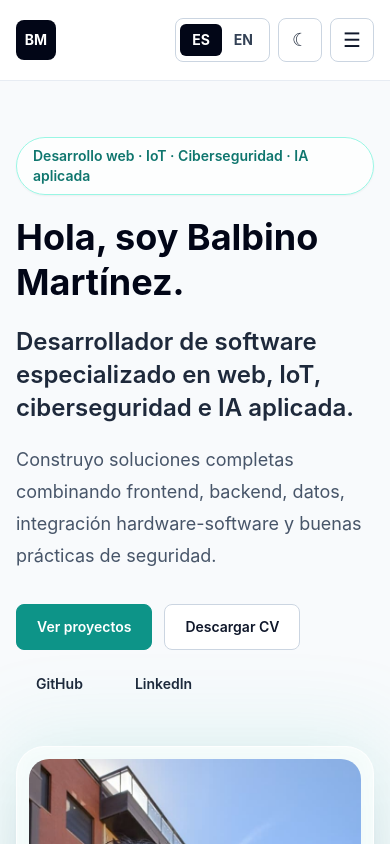
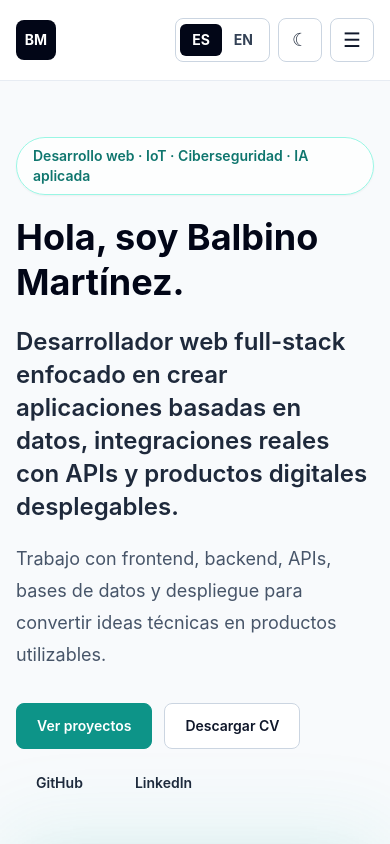
Before and after one commit to Balbib99/balbino-portfolio, a React (Vite) app: page / in a window 390 px wide. Shown: the top 844 px of the page. Built offline with nearby package versions, Linux system fonts and the light colour scheme.

Commit message:
Pequeñas modificaciones en la estructura

```diff
--- a/src/data/portfolioData.ts
+++ b/src/data/portfolioData.ts
@@ -16,8 +16,11 @@ export type Experience = {
 };
 
 export type CaseStudy = {
+  overview: string;
   problem: string;
   solution: string;
+  mainFeatures: string[];
+  techStack: string[];
   architecture: string[];
   role: string;
   technicalDecisions: string[];
@@ -77,9 +80,9 @@ export const personalData = {
   cvUrl: "/cv-balbino-martinez-es.pdf",
   heroTitle: "Hola, soy Balbino Martínez.",
   heroSubtitle:
-    "Desarrollador de software especializado en web, IoT, ciberseguridad e IA aplicada.",
+    "Desarrollador web full-stack enfocado en crear aplicaciones basadas en datos, integraciones reales con APIs y productos digitales desplegables.",
   heroDescription:
-    "Construyo soluciones completas combinando frontend, backend, datos, integración hardware-software y buenas prácticas de seguridad.",
+    "Trabajo con frontend, backend, APIs, bases de datos y despliegue para convertir ideas técnicas en productos utilizables.",
   professionalProfile:
     "Soy desarrollador de software con un perfil híbrido en desarrollo web, ciberseguridad, IoT e IA aplicada. Tengo experiencia en entornos reales de I+D, desarrollo de interfaces web, integración hardware-software, adquisición y visualización de datos, sistemas distribuidos y buenas prácticas de seguridad.",
   about:
@@ -120,24 +123,24 @@ export const aboutCards: AboutCard[] = [
 
 export const valueItems: ValueItem[] = [
   {
-    title: "Desarrollo web completo",
-    text: "Frontend, backend, APIs REST, autenticación, despliegue y mantenimiento de aplicaciones.",
+    title: "Interfaces modernas",
+    text: "Construyo interfaces responsive, mantenibles y pensadas para que el usuario entienda rápido el producto.",
   },
   {
-    title: "Datos e integración",
-    text: "Trabajo con bases de datos, datos temporales, visualización, adquisición de datos y conexión entre sistemas.",
+    title: "Integración completa",
+    text: "Conecto frontend con backend, APIs, autenticación y bases de datos para crear aplicaciones funcionales.",
   },
   {
-    title: "IoT y hardware-software",
-    text: "Experiencia conectando sensores, Raspberry Pi, servicios backend y plataformas de visualización.",
+    title: "Proyectos reales",
+    text: "He trabajado en soluciones aplicadas más allá de landing pages: datos, servicios, despliegue y producto.",
   },
   {
-    title: "Seguridad desde el diseño",
-    text: "Conocimientos en ISO 27001, análisis de riesgos, Linux, auditoría interna y buenas prácticas de protección de datos.",
+    title: "Datos, IoT y seguridad",
+    text: "Me interesan los productos basados en datos, sistemas conectados, ciberseguridad e integración hardware-software.",
   },
   {
-    title: "Automatización e IA",
-    text: "Uso de IA aplicada y automatizaciones para crear soluciones más eficientes y escalables.",
+    title: "Criterio técnico y UX",
+    text: "Cuido tanto la arquitectura y mantenibilidad como la claridad visual, el responsive y la experiencia de uso.",
   },
 ];
 
@@ -205,23 +208,25 @@ export const experiences: Experience[] = [
 export const projects: Project[] = [
   {
     name: "NBA Insight",
-    subtitle: "Full Stack NBA Analytics Platform",
+    subtitle: "Full-stack basketball analytics platform",
     badges: ["Proyecto principal", "Desplegado en producción", "NBA Analytics", "Demo disponible"],
     dashboardItems: [
       { label: "Games", value: "Stats" },
       { label: "Players", value: "Profiles" },
       { label: "Standings", value: "Live view" },
-      { label: "Favorites", value: "Persist" },
+      { label: "Favorites", value: "Saved" },
     ],
     description:
-      "Aplicación web full stack de análisis NBA desarrollada con React, TypeScript, Node.js y PostgreSQL. El proyecto incluye frontend desplegado en Vercel, backend conectado a servicios externos, autenticación JWT, modo demo, favoritos persistentes y una arquitectura pensada para separar la experiencia pública de la lógica backend.",
+      "Plataforma full-stack de analítica NBA desarrollada con React, TypeScript, Node.js y PostgreSQL. El proyecto permite explorar equipos, jugadores, standings, playoffs, comparativas y favoritos mediante una interfaz limpia, responsive y preparada como producto real desplegado.",
     technologies: [
       "React",
       "TypeScript",
       "Vite",
+      "Tailwind CSS",
       "Node.js",
       "Express",
       "PostgreSQL",
+      "API-Basketball",
       "JWT",
       "Vercel",
       "Render",
@@ -231,25 +236,48 @@ export const projects: Project[] = [
     highlights: [
       "Aplicación real desplegada en producción.",
       "Modo demo accesible para reclutadores sin necesidad de registro.",
+      "Exploración de teams, players, analytics, compare, standings y playoffs.",
       "Sistema de autenticación con JWT.",
       "Persistencia de favoritos.",
       "Arquitectura frontend/backend separada.",
       "Diseño responsive.",
-      "Uso de APIs externas y estrategia de fallback.",
+      "Uso de APIs externas con fallback/cache/mock data cuando es necesario.",
     ],
     caseStudy: {
+      overview:
+        "NBA Insight es una plataforma full-stack de analítica de baloncesto diseñada para explorar equipos, jugadores, standings, playoffs y favoritos de usuario mediante una interfaz limpia y responsive.",
       problem:
-        "Quería construir una plataforma web que permitiese consultar información NBA de forma clara, moderna y accesible, demostrando una arquitectura full stack real y desplegada en producción.",
+        "Las aplicaciones de datos deportivos suelen depender de APIs externas, disponibilidad irregular y estructuras de datos complejas. El objetivo era construir un producto presentable en portfolio que se sintiera realista y mantuviera una demo pública estable y accesible.",
       solution:
-        "Desarrollé una aplicación con frontend en React y TypeScript, backend en Node.js y Express, autenticación con JWT, persistencia de favoritos y despliegue usando Vercel, Render y Neon.",
+        "La aplicación combina un frontend en React y TypeScript con backend en Node.js/Express, persistencia en PostgreSQL y una estrategia híbrida de datos usando información cacheada, mockeada o externa según el entorno.",
+      mainFeatures: [
+        "Teams, players, standings y playoffs.",
+        "Analytics, compare y favoritos persistentes.",
+        "Modo demo para probar la aplicación sin registro.",
+        "Autenticación con JWT y separación de experiencia pública/backend.",
+        "Fallback/cache/mock data para mantener una experiencia estable.",
+      ],
+      techStack: [
+        "React",
+        "TypeScript",
+        "Vite",
+        "Tailwind CSS",
+        "Node.js",
+        "Express",
+        "PostgreSQL / Neon",
+        "Render",
+        "Vercel",
+        "API-Basketball",
+      ],
       architecture: [
         "Frontend en React, TypeScript y Vite.",
+        "Interfaz construida con Tailwind CSS y diseño responsive.",
         "Backend con Node.js y Express.",
         "Base de datos PostgreSQL alojada en Neon.",
         "Despliegue del frontend en Vercel.",
         "Despliegue del backend en Render.",
         "Modo demo con persistencia local para permitir que cualquier recruiter pruebe la aplicación sin registrarse.",
-        "Integración con APIs externas para datos NBA.",
+        "Integración con API-Basketball para datos NBA sin exponer API keys en el frontend.",
       ],
       role:
         "Diseñé y desarrollé la aplicación completa, desde la estructura frontend y la experiencia de usuario hasta la integración backend, autenticación, persistencia de favoritos y despliegue.",
@@ -258,14 +286,14 @@ export const projects: Project[] = [
         "Modo demo accesible sin registro.",
         "Persistencia de favoritos.",
         "Uso de APIs externas.",
-        "Estrategia de fallback para mantener una experiencia estable.",
+        "Estrategia de fallback/cache/mock data para mantener una experiencia estable.",
         "Diseño responsive orientado a producto.",
         "Separación entre experiencia pública y lógica backend.",
       ],
       result:
         "Una aplicación funcional y desplegada que puede ser probada directamente por reclutadores, mostrando capacidades de desarrollo frontend, backend, integración de datos, autenticación, despliegue y diseño de producto.",
       learning:
-        "Este proyecto me permitió reforzar conocimientos de arquitectura full stack, despliegue real, autenticación, consumo de APIs externas, persistencia de datos y experiencia de usuario.",
+        "Este proyecto me permitió mejorar mi capacidad para diseñar arquitectura frontend, conectar servicios backend, gestionar variables de entorno, resolver problemas de despliegue, estructurar integraciones con APIs y construir un producto pulido para usuarios reales.",
     },
     links: {
       demo: "https://nba-insight-eight.vercel.app/",
@@ -276,46 +304,28 @@ export const projects: Project[] = [
 
 export const skillCategories: SkillCategory[] = [
   {
-    title: "Frontend",
+    title: "Frontend Engineering",
     description:
-      "Desarrollo interfaces modernas, adaptables y mantenibles usando tecnologías actuales del ecosistema web.",
-    items: ["React", "TypeScript", "JavaScript", "Angular", "Vite", "HTML", "CSS", "Tailwind CSS"],
+      "Desarrollo interfaces modernas, responsive y mantenibles usando tecnologías actuales del ecosistema web.",
+    items: ["React", "TypeScript", "Vite", "Tailwind CSS", "Diseño responsive", "Modo oscuro"],
   },
   {
-    title: "Backend",
+    title: "Backend & APIs",
     description:
-      "Construcción de APIs, lógica de negocio, autenticación y servicios backend para aplicaciones web.",
-    items: ["Node.js", "Express", "Python", "APIs REST", "JWT"],
+      "Construcción de APIs, lógica de negocio, autenticación e integración con servicios externos.",
+    items: ["Node.js", "Express", "APIs REST", "PostgreSQL", "Integración de APIs externas"],
   },
   {
-    title: "Datos y bases de datos",
+    title: "Data & Deployment",
     description:
-      "Trabajo con bases de datos relacionales y temporales para almacenar, consultar y visualizar información.",
-    items: ["PostgreSQL", "Neon", "InfluxDB", "Bases de datos temporales", "Visualización de datos"],
+      "Trabajo con despliegue, configuración y visualización de datos para llevar aplicaciones a producción.",
+    items: ["Vercel", "Render", "Neon", "Visualización de datos", "Variables de entorno"],
   },
   {
-    title: "DevOps y despliegue",
+    title: "IoT & Cybersecurity",
     description:
-      "Uso de herramientas de control de versiones, despliegue y configuración para llevar aplicaciones a producción.",
-    items: ["Git", "GitHub", "Vercel", "Render", "Docker", "Variables de entorno", "Nginx"],
-  },
-  {
-    title: "IoT y sistemas Linux",
-    description:
-      "Experiencia con Linux, Raspberry Pi, sensores y adquisición de datos en entornos de integración hardware-software.",
-    items: ["Linux", "Raspberry Pi", "Sensores", "MQTT", "Adquisición de datos", "Integración hardware-software", "Servicios Linux", "Systemd"],
-  },
-  {
-    title: "Ciberseguridad",
-    description:
-      "Conocimientos en seguridad de la información, análisis de riesgos, auditoría interna y herramientas de evaluación técnica.",
-    items: ["ISO 27001", "ISO 27002", "Análisis de riesgos", "Auditoría interna", "Linux", "Metasploit", "SQLMap", "TryHackMe"],
-  },
-  {
-    title: "IA aplicada y automatización",
-    description:
-      "Uso de inteligencia artificial y automatizaciones para mejorar procesos, productividad y soluciones software.",
-    items: ["IA aplicada", "Automatizaciones", "Agentes IA", "Flujos de trabajo", "Productividad con IA"],
+      "Experiencia con Linux, Raspberry Pi, sensores y fundamentos de ciberseguridad en sistemas conectados.",
+    items: ["Raspberry Pi", "Sensores", "MQTT", "Linux", "Fundamentos de ciberseguridad", "ISO 27001"],
   },
 ];
 
--- a/src/i18n/en.ts
+++ b/src/i18n/en.ts
@@ -16,9 +16,9 @@ export const en: typeof es = {
     profileImage: "/balbino-profile.jpg",
     cvUrl: "/cv-balbino-martinez-en.pdf",
     heroTitle: "Hi, I’m Balbino Martínez.",
-    heroSubtitle: "Software developer focused on web development, IoT, cybersecurity and applied AI.",
+    heroSubtitle: "Full-stack developer building data-driven web applications with React, TypeScript and real-world API integrations.",
     heroDescription:
-      "I build end-to-end solutions combining frontend, backend, data, hardware–software integration and security best practices.",
+      "I work across frontend, backend, APIs, databases and deployment to turn technical ideas into usable products.",
     professionalProfile:
       "I’m a software developer with a hybrid profile in web development, cybersecurity, IoT and applied AI. I have experience in real R&D environments, web interface development, hardware–software integration, data acquisition and visualization, distributed systems and security best practices.",
     about:
@@ -39,9 +39,9 @@ export const en: typeof es = {
     github: "GitHub",
     linkedin: "LinkedIn",
     viewNbaInsight: "View NBA Insight",
-    viewDemo: "View demo",
-    viewCode: "View code",
-    technicalDetails: "Technical details",
+    viewDemo: "Live Demo",
+    viewCode: "GitHub",
+    technicalDetails: "Case Study",
   },
   hero: {
     tag: "Web development · IoT · Cybersecurity · Applied AI",
@@ -81,11 +81,11 @@ export const en: typeof es = {
     description:
       "My profile combines web development, data, IoT and cybersecurity, allowing me to contribute to different stages of a solution: from the user interface to integration with systems, APIs, databases and security best practices.",
     items: [
-      { title: "Full web development", text: "Frontend, backend, REST APIs, authentication, deployment and application maintenance." },
-      { title: "Data and integration", text: "Work with databases, time-series data, visualization, data acquisition and system integration." },
-      { title: "IoT and hardware-software", text: "Experience connecting sensors, Raspberry Pi, backend services and visualization platforms." },
-      { title: "Security by design", text: "Knowledge of ISO 27001, risk analysis, Linux, internal auditing and data protection best practices." },
-      { title: "Automation and AI", text: "Use of applied AI and automation to create more efficient and scalable solutions." },
+      { title: "Modern interfaces", text: "I build responsive, maintainable interfaces designed to make products easy to understand and use." },
+      { title: "End-to-end integration", text: "I connect frontend with backend services, APIs, authentication and databases to build functional applications." },
+      { title: "Real-world projects", text: "I have worked on applied solutions beyond landing pages: data, services, deployment and product thinking." },
+      { title: "Data, IoT and security", text: "I am interested in data-driven products, connected systems, cybersecurity and hardware-software integration." },
+      { title: "Technical quality and UX", text: "I care about architecture and maintainability as much as visual clarity, responsiveness and user experience." },
     ],
   },
   experience: {
@@ -155,7 +155,7 @@ export const en: typeof es = {
     items: [
       {
         name: "NBA Insight",
-        subtitle: "Full Stack NBA Analytics Platform",
+        subtitle: "Full-stack basketball analytics platform",
         badges: ["Main project", "Deployed in production", "NBA Analytics", "Demo available"],
         dashboardItems: [
           { label: "Games", value: "Stats" },
@@ -164,30 +164,53 @@ export const en: typeof es = {
           { label: "Favorites", value: "Saved" },
         ],
         description:
-          "Full-stack NBA analytics web application built with React, TypeScript, Node.js and PostgreSQL. The project includes a frontend deployed on Vercel, a backend connected to external services, JWT authentication, demo mode, persistent favorites and an architecture designed to separate the public experience from backend logic.",
-        technologies: ["React", "TypeScript", "Vite", "Node.js", "Express", "PostgreSQL", "JWT", "Vercel", "Render", "Neon", "Git"],
+          "Full-stack NBA analytics platform built with React, TypeScript, Node.js and PostgreSQL. It lets users explore teams, players, standings, playoffs, comparisons and favorites through a clean, responsive interface prepared as a real deployed product.",
+        technologies: ["React", "TypeScript", "Vite", "Tailwind CSS", "Node.js", "Express", "PostgreSQL", "API-Basketball", "JWT", "Vercel", "Render", "Neon", "Git"],
         highlights: [
           "Real application deployed in production.",
           "Demo mode available for recruiters without registration.",
+          "Teams, players, analytics, compare, standings and playoffs.",
           "JWT authentication system.",
           "Persistent favorites.",
           "Separated frontend/backend architecture.",
           "Responsive design.",
-          "External APIs and fallback strategy.",
+          "External APIs with fallback/cache/mock data where needed.",
         ],
         caseStudy: {
+          overview:
+            "NBA Insight is a full-stack basketball analytics platform designed to explore teams, players, standings, playoffs and user favourites through a clean and responsive interface.",
           problem:
-            "I wanted to build a web platform to browse NBA information in a clear, modern and accessible way, demonstrating a real full-stack architecture deployed in production.",
+            "Sports data applications often depend on external APIs, inconsistent availability and complex data structures. The goal was to build a portfolio-ready product that feels realistic while keeping the public demo stable and accessible.",
           solution:
-            "I developed an application with a React and TypeScript frontend, Node.js and Express backend, JWT authentication, persistent favorites and deployment using Vercel, Render and Neon.",
+            "The application combines a React and TypeScript frontend with a Node.js/Express backend, PostgreSQL persistence and a hybrid data strategy using cached, mocked or external API data depending on the environment.",
+          mainFeatures: [
+            "Teams, players, standings and playoffs.",
+            "Analytics, compare and persistent favorites.",
+            "Demo mode to test the application without registration.",
+            "JWT authentication and separation between public experience and backend logic.",
+            "Fallback/cache/mock data to keep the experience stable.",
+          ],
+          techStack: [
+            "React",
+            "TypeScript",
+            "Vite",
+            "Tailwind CSS",
+            "Node.js",
+            "Express",
+            "PostgreSQL / Neon",
+            "Render",
+            "Vercel",
+            "API-Basketball",
+          ],
           architecture: [
             "Frontend in React, TypeScript and Vite.",
+            "Interface built with Tailwind CSS and responsive design.",
             "Backend with Node.js and Express.",
             "PostgreSQL database hosted on Neon.",
             "Frontend deployed on Vercel.",
             "Backend deployed on Render.",
             "Demo mode with local persistence so any recruiter can test the application without signing up.",
-            "Integration with external APIs for NBA data.",
+            "API-Basketball integration for NBA data without exposing API keys in the frontend.",
           ],
           role:
             "I designed and developed the full application, from frontend structure and user experience to backend integration, authentication, persistent favorites and deployment.",
@@ -196,29 +219,33 @@ export const en: typeof es = {
             "Demo mode available without registration.",
             "Persistent favorites.",
             "Use of external APIs.",
-            "Fallback strategy to keep a stable experience.",
+            "Fallback/cache/mock data strategy to keep a stable experience.",
             "Product-oriented responsive design.",
             "Separation between public experience and backend logic.",
           ],
           result:
             "A functional and deployed application that recruiters can test directly, showing frontend, backend, data integration, authentication, deployment and product design skills.",
           learning:
-            "This project helped me strengthen my knowledge of full-stack architecture, real deployment, authentication, external API consumption, data persistence and user experience.",
+            "Through this project, I improved my ability to design frontend architecture, connect backend services, manage environment variables, handle deployment issues, structure API integrations and build a polished product for real users.",
         },
         links: { demo: links.nbaInsight, code: "https://github.com/Balbib99/nba-insight" },
       },
     ],
     card: {
       sportsDashboard: "Sports dashboard",
-      sportsAnalytics: "Sports Analytics · Full Stack",
+      sportsAnalytics: "Sports Analytics · Full-stack",
+      overview: "Overview",
       problem: "Problem",
       solution: "Solution",
+      mainFeatures: "Main features",
+      techStack: "Tech stack",
       architecture: "Architecture",
       step: "Step",
       role: "Role in the project",
       result: "Result",
       learning: "Learning",
       technicalDecisions: "Technical decisions",
+      links: "Links",
       pipelineItems: ["Frontend", "Backend", "Database", "Deploy"],
     },
   },
@@ -228,13 +255,10 @@ export const en: typeof es = {
     description:
       "I have worked with frontend, backend, data, IoT systems, deployment and cybersecurity technologies, applying them in academic, professional and personal projects.",
     categories: [
-      { title: "Frontend", description: "I develop modern, adaptable and maintainable interfaces using current web ecosystem technologies.", items: ["React", "TypeScript", "JavaScript", "Angular", "Vite", "HTML", "CSS", "Tailwind CSS"] },
-      { title: "Backend", description: "I build APIs, business logic, authentication flows and backend services for web applications.", items: ["Node.js", "Express", "Python", "REST APIs", "JWT"] },
-      { title: "Data and databases", description: "Work with relational and time-series databases to store, query and visualize information.", items: ["PostgreSQL", "Neon", "InfluxDB", "Time-series databases", "Data visualization"] },
-      { title: "DevOps and deployment", description: "Use of version control, deployment and configuration tools to bring applications to production.", items: ["Git", "GitHub", "Vercel", "Render", "Docker", "Environment variables", "Nginx"] },
-      { title: "IoT and Linux systems", description: "Experience with Linux, Raspberry Pi, sensors and data acquisition in hardware–software integration environments.", items: ["Linux", "Raspberry Pi", "Sensors", "MQTT", "Data acquisition", "Hardware–software integration", "Linux services", "Systemd"] },
-      { title: "Cybersecurity", description: "Knowledge of information security, risk analysis, internal auditing and technical assessment tools.", items: ["ISO 27001", "ISO 27002", "Risk analysis", "Internal audit", "Linux", "Metasploit", "SQLMap", "TryHackMe"] },
-      { title: "Applied AI and automation", description: "Use of artificial intelligence and automation to improve processes, productivity and software solutions.", items: ["Applied AI", "Automation", "AI agents", "Workflows", "AI productivity"] },
+      { title: "Frontend Engineering", description: "I build modern, responsive and maintainable interfaces using current web ecosystem technologies.", items: ["React", "TypeScript", "Vite", "Tailwind CSS", "Responsive design", "Dark mode"] },
+      { title: "Backend & APIs", description: "I build APIs, business logic, authentication flows and integrations with external services.", items: ["Node.js", "Express", "REST APIs", "PostgreSQL", "External API integration"] },
+      { title: "Data & Deployment", description: "I work with deployment, configuration and data visualization to bring applications to production.", items: ["Vercel", "Render", "Neon", "Data visualization", "Environment variables"] },
+      { title: "IoT & Cybersecurity", description: "Experience with Linux, Raspberry Pi, sensors and cybersecurity fundamentals in connected systems.", items: ["Raspberry Pi", "Sensors", "MQTT", "Linux", "Cybersecurity fundamentals", "ISO 27001"] },
     ],
   },
   education: {
--- a/src/i18n/es.ts
+++ b/src/i18n/es.ts
@@ -35,8 +35,8 @@ export const es = {
     linkedin: "LinkedIn",
     viewNbaInsight: "Ver NBA Insight",
     viewDemo: "Ver demo",
-    viewCode: "Ver código",
-    technicalDetails: "Detalles técnicos",
+    viewCode: "GitHub",
+    technicalDetails: "Caso de estudio",
   },
   hero: {
     tag: "Desarrollo web · IoT · Ciberseguridad · IA aplicada",
@@ -80,15 +80,19 @@ export const es = {
     items: projects,
     card: {
       sportsDashboard: "Sports dashboard",
-      sportsAnalytics: "Sports Analytics · Full Stack",
+      sportsAnalytics: "Sports Analytics · Full-stack",
+      overview: "Resumen",
       problem: "Problema",
       solution: "Solución",
+      mainFeatures: "Funcionalidades principales",
+      techStack: "Stack técnico",
       architecture: "Arquitectura",
       step: "Paso",
       role: "Rol en el proyecto",
       result: "Resultado",
       learning: "Aprendizaje",
       technicalDecisions: "Decisiones técnicas",
+      links: "Enlaces",
       pipelineItems: ["Frontend", "Backend", "Base de datos", "Deploy"],
     },
   },
--- a/src/sections/Stack.tsx
+++ b/src/sections/Stack.tsx
@@ -13,7 +13,7 @@ export const Stack = () => {
         title={t.stack.title}
         description={t.stack.description}
       />
-      <div className="grid gap-5 md:grid-cols-2 xl:grid-cols-3">
+      <div className="grid gap-5 md:grid-cols-2 xl:grid-cols-4">
         {t.stack.categories.map((category, index) => (
           <SkillCategoryCard key={category.title} category={category} index={index} />
         ))}
```
Also changed, not shown: src/components/ProjectCard.tsx (+42 -1 lines).
